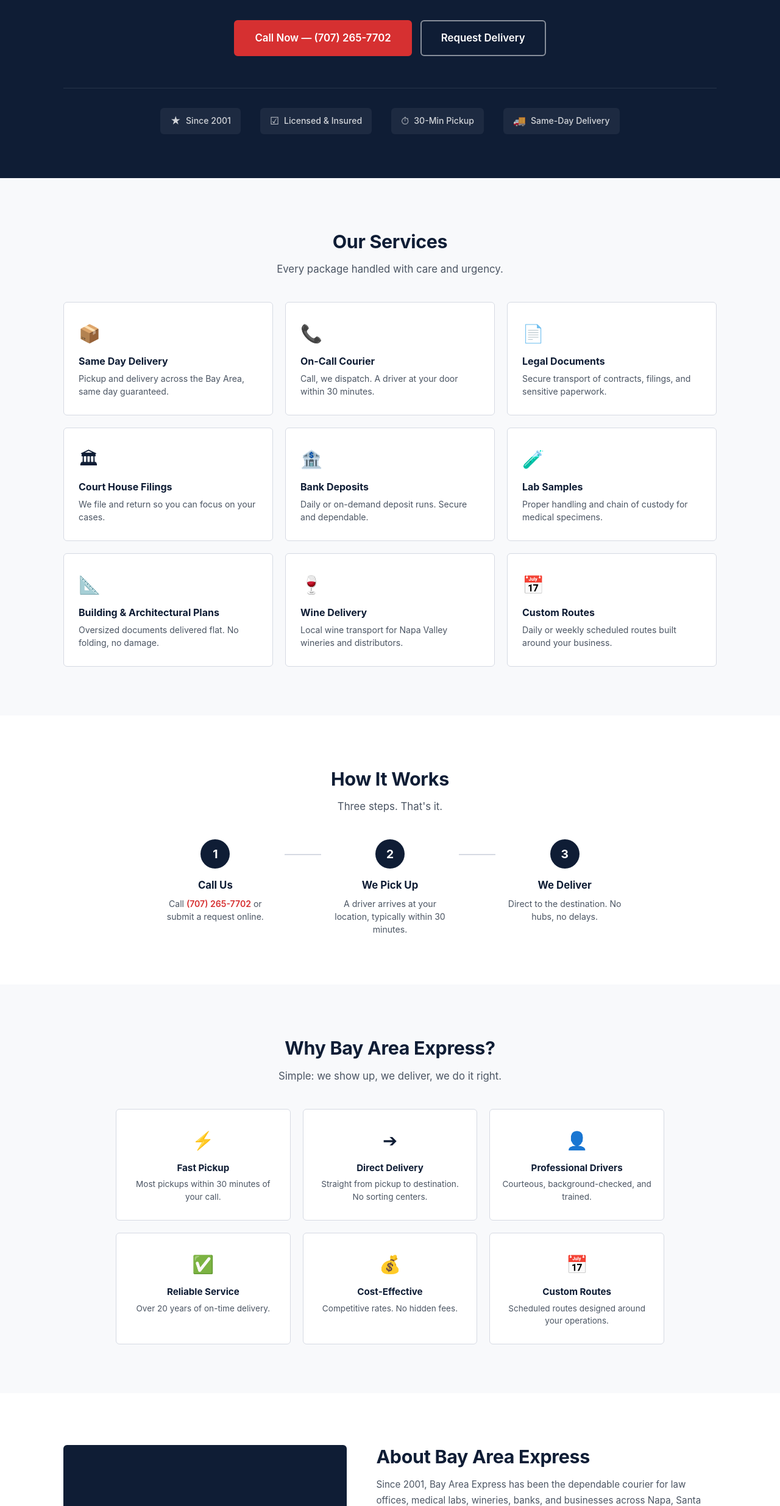
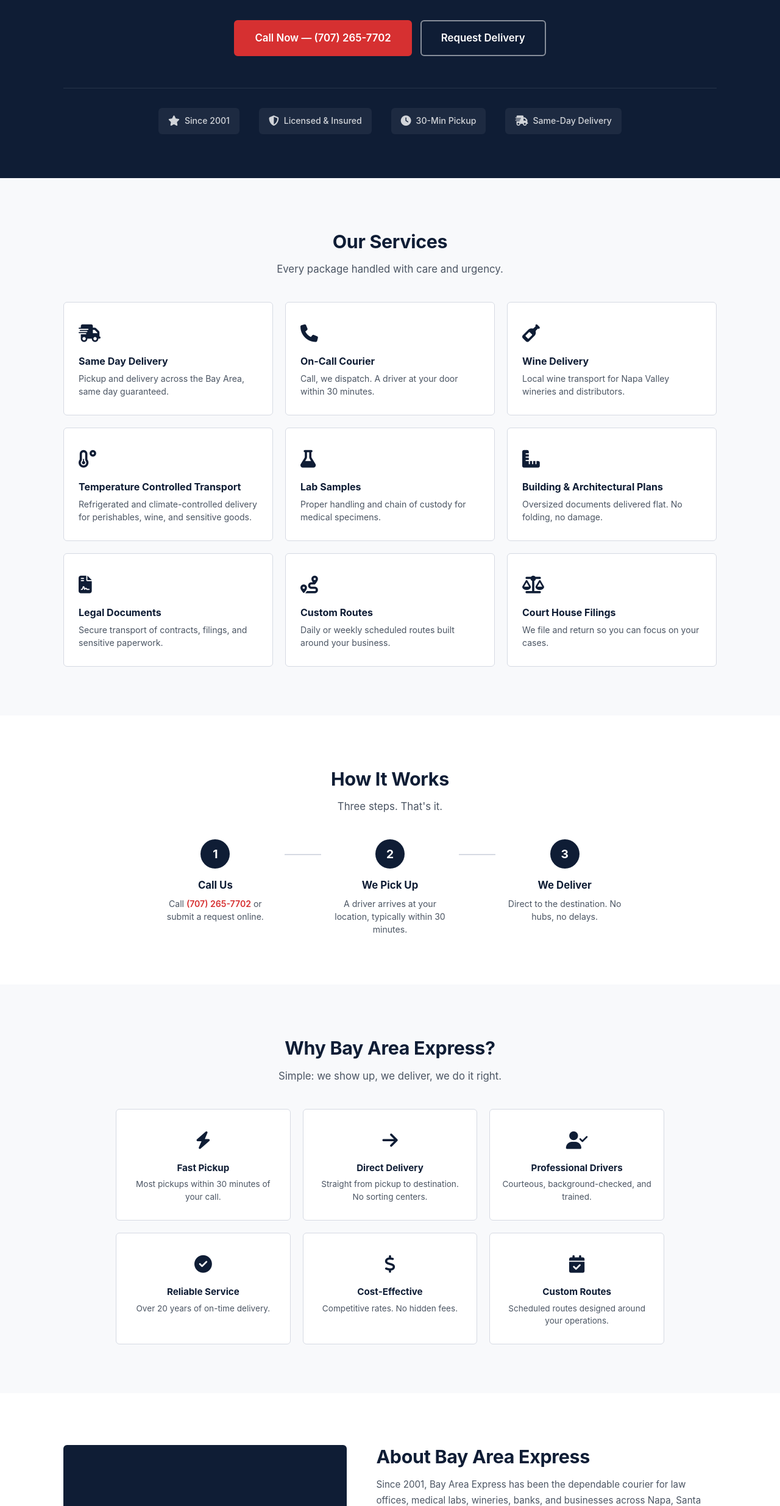
Before and after one commit to bayexdelivery-website/bayex-website, a plain HTML site: page index.html in a window 1280 px wide. Shown: the part 331-2800 px from the top of the page at 61% size. Drawn offline with Linux system fonts and the light colour scheme.

Commit message:
Text Edits, rearanging and changing of icons. Simlification

```diff
--- a/index.html
+++ b/index.html
@@ -5,6 +5,7 @@
   <meta name="viewport" content="width=device-width, initial-scale=1.0">
   <title>Bay Area Express – Same-Day Courier Service | Napa & Santa Rosa</title>
   <link rel="stylesheet" href="styles.css">
+  <link rel="stylesheet" href="https://cdnjs.cloudflare.com/ajax/libs/font-awesome/6.5.1/css/all.min.css">
 </head>
 <body>
   <!-- ========== STICKY HEADER ========== -->
@@ -21,8 +22,7 @@
       <nav class="nav" id="nav">
         <a href="#services">Services</a>
         <a href="#about">About</a>
-        <a href="#area">Area</a>
-        <a href="#contact">Contact</a>
+<a href="#contact">Contact</a>
         <a href="request.html" class="nav-request">Request Delivery</a>
       </nav>
 
@@ -57,19 +57,19 @@
       <!-- Trust badges -->
       <div class="trust-row">
         <div class="trust-badge">
-          <span class="trust-icon">&#9733;</span>
+          <span class="trust-icon"><i class="fa-solid fa-star"></i></span>
           Since 2001
         </div>
         <div class="trust-badge">
-          <span class="trust-icon">&#9745;</span>
+          <span class="trust-icon"><i class="fa-solid fa-shield-halved"></i></span>
           Licensed &amp; Insured
         </div>
         <div class="trust-badge">
-          <span class="trust-icon">&#9201;</span>
+          <span class="trust-icon"><i class="fa-solid fa-clock"></i></span>
           30-Min Pickup
         </div>
         <div class="trust-badge">
-          <span class="trust-icon">&#128666;</span>
+          <span class="trust-icon"><i class="fa-solid fa-truck-fast"></i></span>
           Same-Day Delivery
         </div>
       </div>
@@ -85,49 +85,49 @@
 
       <div class="services-grid">
         <div class="service-card">
-          <div class="card-icon">&#128230;</div>
+          <div class="card-icon"><i class="fa-solid fa-truck-fast"></i></div>
           <h3>Same Day Delivery</h3>
           <p>Pickup and delivery across the Bay Area, same day guaranteed.</p>
         </div>
         <div class="service-card">
-          <div class="card-icon">&#128222;</div>
+          <div class="card-icon"><i class="fa-solid fa-phone"></i></div>
           <h3>On-Call Courier</h3>
           <p>Call, we dispatch. A driver at your door within 30 minutes.</p>
         </div>
         <div class="service-card">
-          <div class="card-icon">&#128196;</div>
+          <div class="card-icon"><i class="fa-solid fa-wine-bottle"></i></div>
+          <h3>Wine Delivery</h3>
+          <p>Local wine transport for Napa Valley wineries and distributors.</p>
+        </div>
+        <div class="service-card">
+          <div class="card-icon"><i class="fa-solid fa-temperature-low"></i></div>
+          <h3>Temperature Controlled Transport</h3>
+          <p>Refrigerated and climate-controlled delivery for perishables, wine, and sensitive goods.</p>
+        </div>
+        <div class="service-card">
+          <div class="card-icon"><i class="fa-solid fa-flask"></i></div>
+          <h3>Lab Samples</h3>
+          <p>Proper handling and chain of custody for medical specimens.</p>
+        </div>
+        <div class="service-card">
+          <div class="card-icon"><i class="fa-solid fa-ruler-combined"></i></div>
+          <h3>Building &amp; Architectural Plans</h3>
+          <p>Oversized documents delivered flat. No folding, no damage.</p>
+        </div>
+        <div class="service-card">
+          <div class="card-icon"><i class="fa-solid fa-file-contract"></i></div>
           <h3>Legal Documents</h3>
           <p>Secure transport of contracts, filings, and sensitive paperwork.</p>
         </div>
         <div class="service-card">
-          <div class="card-icon">&#127963;</div>
+          <div class="card-icon"><i class="fa-solid fa-route"></i></div>
+          <h3>Custom Routes</h3>
+          <p>Daily or weekly scheduled routes built around your business.</p>
+        </div>
+        <div class="service-card">
+          <div class="card-icon"><i class="fa-solid fa-scale-balanced"></i></div>
           <h3>Court House Filings</h3>
           <p>We file and return so you can focus on your cases.</p>
-        </div>
-        <div class="service-card">
-          <div class="card-icon">&#127974;</div>
-          <h3>Bank Deposits</h3>
-          <p>Daily or on-demand deposit runs. Secure and dependable.</p>
-        </div>
-        <div class="service-card">
-          <div class="card-icon">&#129514;</div>
-          <h3>Lab Samples</h3>
-          <p>Proper handling and chain of custody for medical specimens.</p>
-        </div>
-        <div class="service-card">
-          <div class="card-icon">&#128208;</div>
-          <h3>Building &amp; Architectural Plans</h3>
-          <p>Oversized documents delivered flat. No folding, no damage.</p>
-        </div>
-        <div class="service-card">
-          <div class="card-icon">&#127863;</div>
-          <h3>Wine Delivery</h3>
-          <p>Local wine transport for Napa Valley wineries and distributors.</p>
-        </div>
-        <div class="service-card">
-          <div class="card-icon">&#128197;</div>
-          <h3>Custom Routes</h3>
-          <p>Daily or weekly scheduled routes built around your business.</p>
         </div>
       </div>
     </div>
@@ -171,32 +171,32 @@
 
       <div class="why-grid">
         <div class="why-card">
-          <span class="why-icon">&#9889;</span>
+          <span class="why-icon"><i class="fa-solid fa-bolt"></i></span>
           <h3>Fast Pickup</h3>
           <p>Most pickups within 30 minutes of your call.</p>
         </div>
         <div class="why-card">
-          <span class="why-icon">&#10132;</span>
+          <span class="why-icon"><i class="fa-solid fa-arrow-right"></i></span>
           <h3>Direct Delivery</h3>
           <p>Straight from pickup to destination. No sorting centers.</p>
         </div>
         <div class="why-card">
-          <span class="why-icon">&#128100;</span>
+          <span class="why-icon"><i class="fa-solid fa-user-check"></i></span>
           <h3>Professional Drivers</h3>
           <p>Courteous, background-checked, and trained.</p>
         </div>
         <div class="why-card">
-          <span class="why-icon">&#9989;</span>
+          <span class="why-icon"><i class="fa-solid fa-circle-check"></i></span>
           <h3>Reliable Service</h3>
           <p>Over 20 years of on-time delivery.</p>
         </div>
         <div class="why-card">
-          <span class="why-icon">&#128176;</span>
+          <span class="why-icon"><i class="fa-solid fa-dollar-sign"></i></span>
           <h3>Cost-Effective</h3>
           <p>Competitive rates. No hidden fees.</p>
         </div>
         <div class="why-card">
-          <span class="why-icon">&#128197;</span>
+          <span class="why-icon"><i class="fa-solid fa-calendar-check"></i></span>
           <h3>Custom Routes</h3>
           <p>Scheduled routes designed around your operations.</p>
         </div>
@@ -209,7 +209,7 @@
     <div class="container about-inner">
       <div class="about-visual">
         <div class="about-box">
-          <span>&#128666;</span>
+          <i class="fa-solid fa-truck-fast"></i>
           <p>Serving Napa Valley<br>Since 2001</p>
         </div>
       </div>
@@ -228,42 +228,6 @@
           Fully licensed and insured. When you call, you get a real person and fast service.
         </p>
         <a href="tel:+17072657702" class="btn btn-primary">Call Us: (707) 265-7702</a>
-      </div>
-    </div>
-  </section>
-
-  <!-- ========== SERVICE AREA ========== -->
-  <section class="area" id="area">
-    <div class="container">
-      <h2 class="section-title">Service Area</h2>
-      <p class="section-sub">Based in Napa. Delivering throughout the North Bay and beyond.</p>
-
-      <div class="area-inner">
-        <div class="area-list">
-          <ul>
-            <li>Napa</li>
-            <li>Santa Rosa</li>
-            <li>Sonoma</li>
-            <li>Vallejo</li>
-            <li>Fairfield</li>
-            <li>Petaluma</li>
-            <li>San Francisco</li>
-            <li>Oakland</li>
-            <li>Sacramento</li>
-            <li>Greater Bay Area</li>
-          </ul>
-          <p class="area-note">
-            Don't see your city? Call us&mdash;we likely cover it.
-            <a href="tel:+17072657702">(707) 265-7702</a>
-          </p>
-        </div>
-        <div class="area-map">
-          <div class="map-box">
-            <span>&#127758;</span>
-            <p>Napa &amp; North Bay Coverage</p>
-            <p class="map-sub">Northern California since 2001</p>
-          </div>
-        </div>
       </div>
     </div>
   </section>
```
Also changed, not shown: confirmation.html (+2 -1 lines), request.html (+2 -1 lines).
